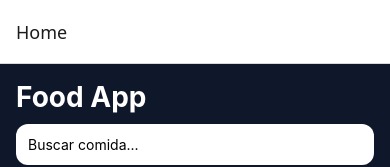
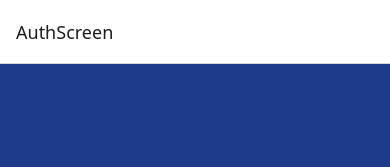
Before and after one commit to BelaIsBelaG/FoodieApp, a React Native app: screen / in a window 390 px wide. Shown: the top 167 px of the page. Built offline with nearby package versions, Linux system fonts and the light colour scheme.

Commit message:
se configura navegación principal de la app

```diff
--- a/src/navigation/AppNavigator.js
+++ b/src/navigation/AppNavigator.js
@@ -5,6 +5,7 @@ import { createNativeStackNavigator } from "@react-navigation/native-stack"
 import HomeScreen from "../screens/HomeScreen"
 import DetailsScreen from "../screens/DetailsScreen"
 import ProfileScreen from "../screens/ProfileScreen"
+import AuthScreen from "../screens/AuthScreen"
 
 const Stack = createNativeStackNavigator()
 
@@ -14,6 +15,11 @@ export default function AppNavigator() {
         <NavigationContainer>
 
             <Stack.Navigator>
+
+                <Stack.Screen
+                name ="AuthScreen"
+                component={AuthScreen}
+                />
 
                 <Stack.Screen
                     name="Home"
```
